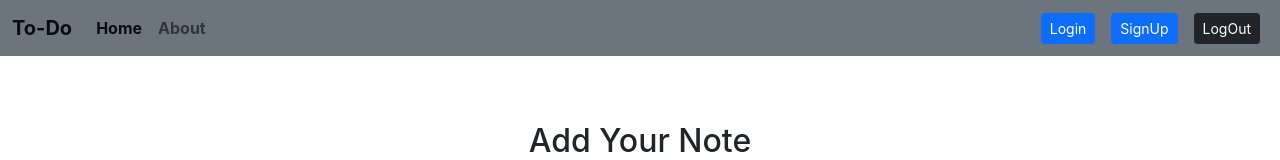
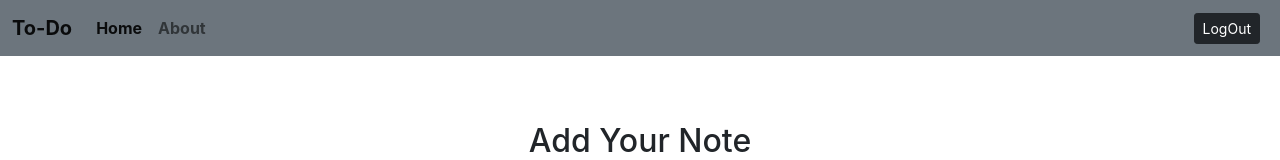
Before and after one commit to mahi25soni/To-Do-Mern, a React (Create React App) app: page / in a window 1280 px wide. Shown: the top 160 px of the page. Built offline with nearby package versions, Linux system fonts and the light colour scheme; no server answers; sample sign-in values are in the browser's storage.

Commit message:
logout changes

```diff
--- a/src/components/Navbar.js
+++ b/src/components/Navbar.js
@@ -59,8 +59,10 @@ export default function Navbar() {
             </ul>
           </div>
           <div className="d-flex">
-            <Link className="btn btn-primary btn-sm mx-2" to="/login">Login</Link>
+          {!localStorage.getItem("authorization") &&  <div>
+        <Link className="btn btn-primary btn-sm mx-2" to="/login">Login</Link>
             <Link className="btn btn-primary btn-sm mx-2" to="/signup">SignUp</Link>
+          </div> }
             <button className="btn btn-dark btn-sm mx-2" onClick={logoutButton}>LogOut</button>
 
           </div>
```
